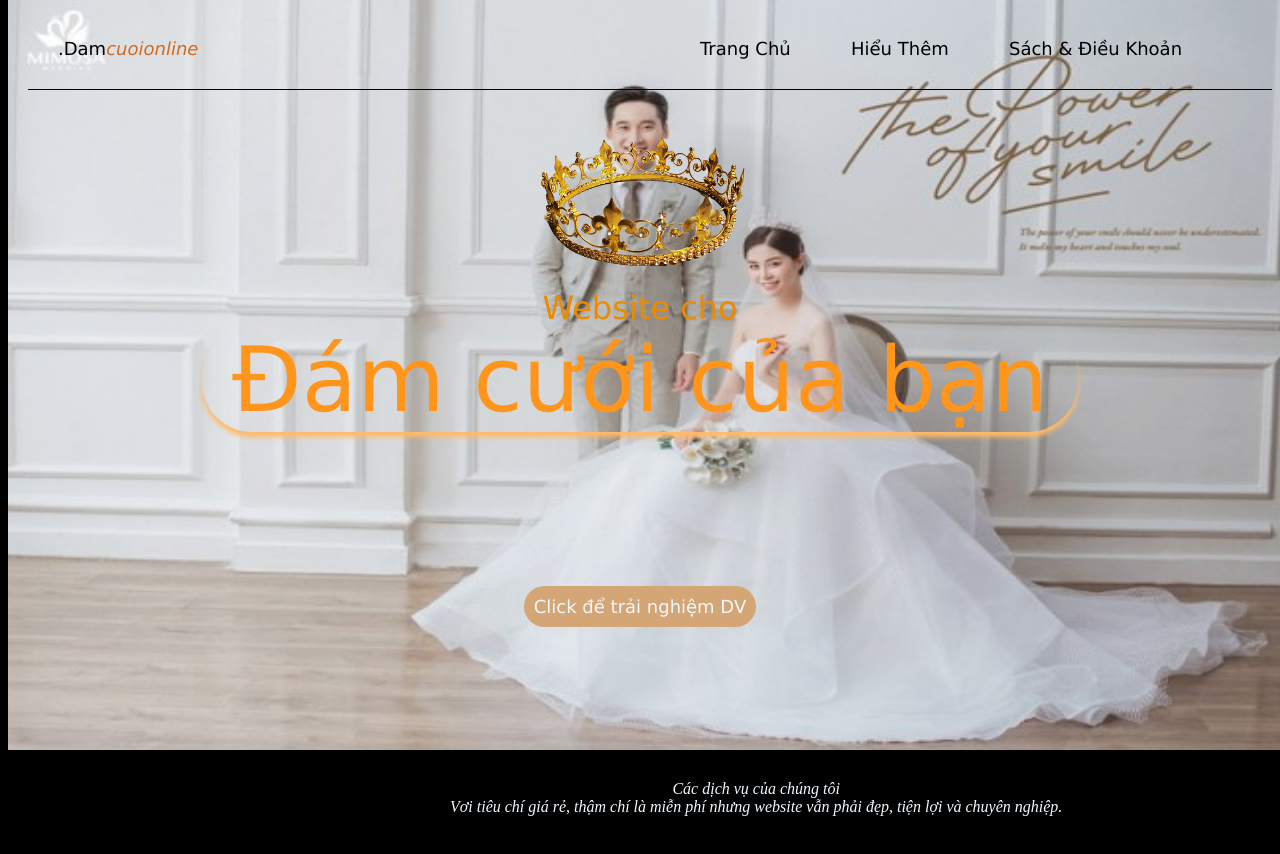
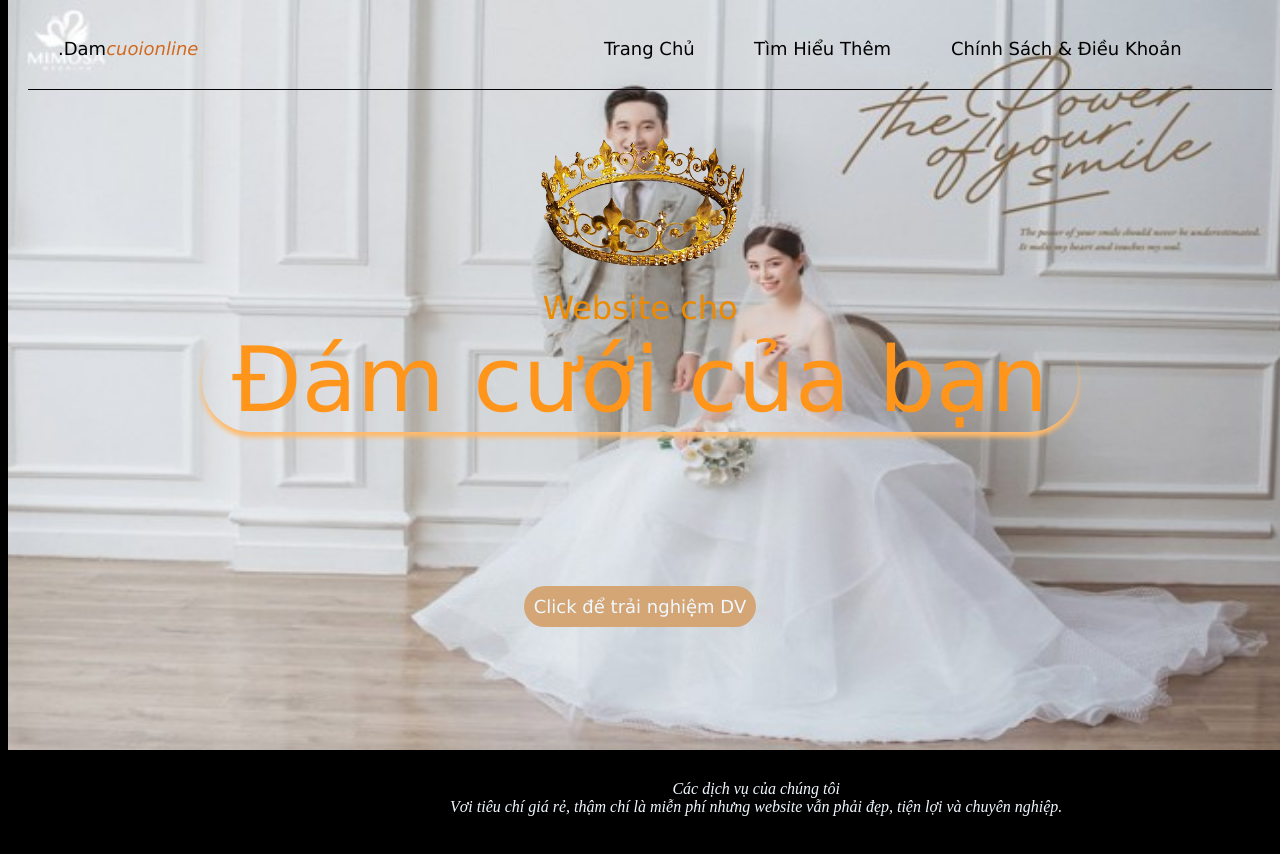
Before and after one commit to LeQuangDuc2005/NguyenHungNgoc, a plain HTML site: page index.html in a window 1280 px wide. Shown: the top 854 px of the page. Drawn offline with nearby package versions, Linux system fonts and the light colour scheme.

Commit message:
commit: deloy

```diff
--- a/index.html
+++ b/index.html
@@ -17,8 +17,8 @@
     </div>
     <div class="nav_even">
          <li data-aos="flip-left"><a href="#" style="text-decoration: none;color: rgb(0, 0, 0);">Trang Chủ</a> </li>
-         <li data-aos="flip-left"><a href="#" style="text-decoration: none;color: rgb(0, 0, 0);">Hiểu Thêm</a> </li>
-         <li data-aos="flip-left"><a href="#" style="text-decoration: none;color: rgb(0, 0, 0);">Sách & Điều Khoản</a> </li>
+         <li data-aos="flip-left"><a href="#" style="text-decoration: none;color: rgb(0, 0, 0);">Tìm Hiểu Thêm</a> </li>
+         <li data-aos="flip-left"><a href="#" style="text-decoration: none;color: rgb(0, 0, 0);">Chính Sách & Điều Khoản</a> </li>
     </div>
     </div>
 
```
